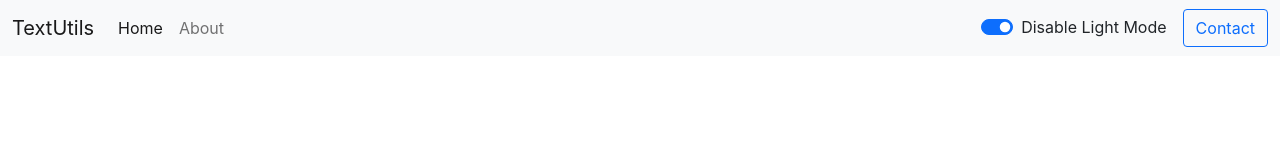
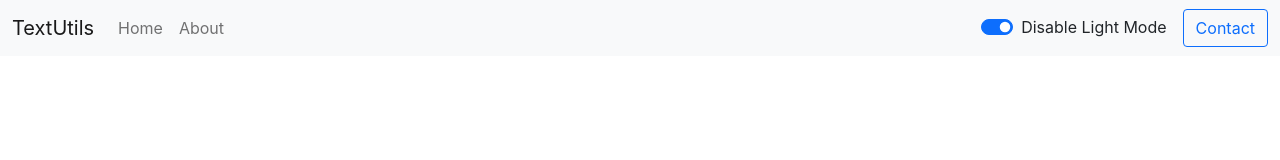
Before and after one commit to VivanSanjayAthreya/Text-Utils, a React (Create React App) app: page / in a window 1280 px wide. Shown: the top 160 px of the page. Built offline with nearby package versions, Linux system fonts and the light colour scheme.

Commit message:
active links of navbar updated

```diff
--- a/src/components/Navbar.js
+++ b/src/components/Navbar.js
@@ -1,10 +1,12 @@
 import React from 'react'
 import PropTypes from 'prop-types'
 import { Link,useNavigate } from 'react-router-dom';
+import { useLocation } from 'react-router-dom';
 
 export default function Navbar(props) {
 
   const navigate = useNavigate()
+  const currentPath = useLocation().pathname;
 
   return (
     <>
@@ -17,10 +19,10 @@ export default function Navbar(props) {
           <div className="collapse navbar-collapse" id="navbarSupportedContent">
             <ul className="navbar-nav me-auto mb-2 mb-lg-0">
               <li className="nav-item">
-                <Link className="nav-link active" aria-current="page" to="/text-utils/">Home</Link>
+                <Link className={`nav-link ${currentPath === '/text-utils/' ? 'active' : ''}`} aria-current="page" to="/text-utils/">Home</Link>
               </li>
               <li className="nav-item">
-                <Link className="nav-link" to="/text-utils/about">{props.aboutText}</Link>
+                <Link className={`nav-link ${currentPath === '/text-utils/about' ? 'active' : ''}`} to="/text-utils/about">{props.aboutText}</Link>
               </li>
             </ul>
             <div className={`form-check form-switch mx-3 text-${props.mode === 'light' ? 'dark' : 'light'}`}>
@@ -28,7 +30,7 @@ export default function Navbar(props) {
               <label className="form-check-label" htmlFor="flexSwitchCheckDefault">{props.mode === 'light' ? 'Disable' : 'Enable'} Light Mode</label>
             </div>
             <form className="d-flex">
-              <button type="button" className={`btn ${props.mode === 'light' ? 'btn-outline-primary' : 'btn-primary btn-light'}`} onClick={() => navigate('text-utils/contact')}>{props.contactText}</button>
+              <button type="button" className={`btn ${props.mode === 'light' ? 'btn-outline-primary' : 'btn-primary btn-light'} ${currentPath === '/text-utils/contact' ? 'active' : ''}`} onClick={() => navigate('text-utils/contact')}>{props.contactText}</button>
             </form>
           </div>
         </div>
```
